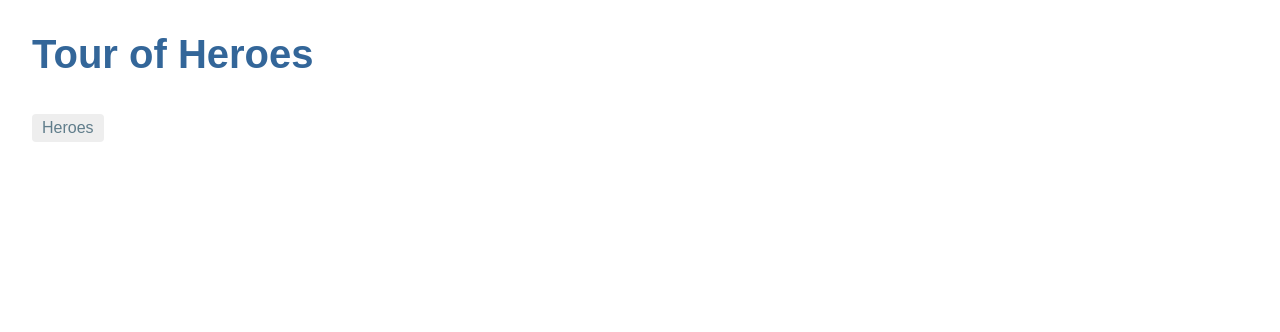
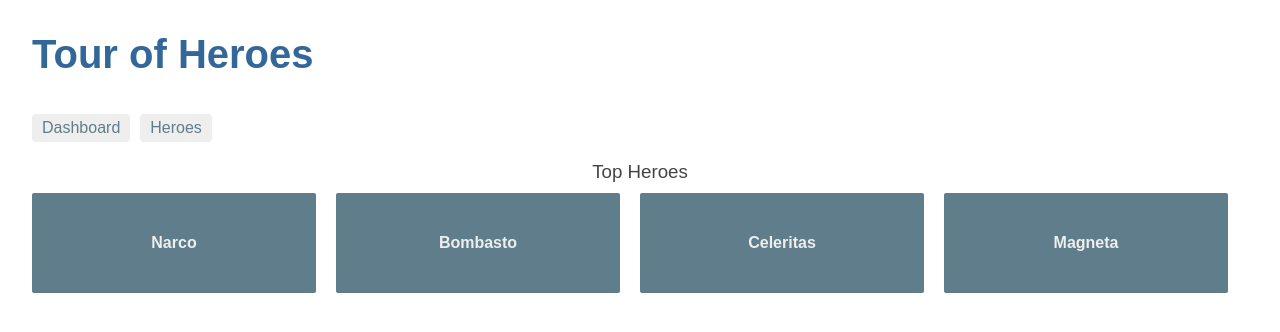
Before and after one commit to lafferjm/vue-tour-of-heroes, a Vue app: page /dashboard in a window 1280 px wide. Shown: the top 332 px of the page. Built offline with nearby package versions, Linux system fonts and the light colour scheme.

Commit message:
dashboard

```diff
--- a/src/App.vue
+++ b/src/App.vue
@@ -2,6 +2,7 @@
   <div>
     <h1>{{ title }}</h1>
     <nav>
+      <router-link to="/dashboard">Dashboard</router-link>
       <router-link to="/heroes">Heroes</router-link>
     </nav>
     <router-view />
--- /dev/null
+++ b/src/components/Dashboard.vue
@@ -0,0 +1,89 @@
+<template>
+  <div>
+    <h3>Top Heroes</h3>
+    <div class="grid grid-pad">
+      <a v-for="hero in heroes" class="col-1-4" v-bind:key="hero.id">
+        <div class="module hero">
+          <h4>{{ hero.name }}</h4>
+        </div>
+      </a>
+    </div>
+  </div>
+</template>
+
+<script>
+import HEROES from '../../mock-heroes';
+
+export default {
+  data: () => {
+    return {
+      heroes: HEROES.slice(1, 5)
+    };
+  }
+}
+</script>
+
+<style scoped>
+[class*='col-'] {
+  float: left;
+  padding-right: 20px;
+  padding-bottom: 20px;
+}
+[class*='col-']:last-of-type {
+  padding-right: 0;
+}
+a {
+  text-decoration: none;
+}
+*, *:after, *:before {
+  -webkit-box-sizing: border-box;
+  -moz-box-sizing: border-box;
+  box-sizing: border-box;
+}
+h3 {
+  text-align: center;
+  margin-bottom: 0;
+}
+h4 {
+  position: relative;
+}
+.grid {
+  margin: 0;
+}
+.col-1-4 {
+  width: 25%;
+}
+.module {
+  padding: 20px;
+  text-align: center;
+  color: #eee;
+  max-height: 120px;
+  min-width: 120px;
+  background-color: #607d8b;
+  border-radius: 2px;
+}
+.module:hover {
+  background-color: #eee;
+  cursor: pointer;
+  color: #607d8b;
+}
+.grid-pad {
+  padding: 10px 0;
+}
+.grid-pad > [class*='col-']:last-of-type {
+  padding-right: 20px;
+}
+@media (max-width: 600px) {
+  .module {
+    font-size: 10px;
+    max-height: 75px; }
+}
+@media (max-width: 1024px) {
+  .grid {
+    margin: 0;
+  }
+  .module {
+    min-width: 60px;
+  }
+}
+</style>
--- a/src/router.js
+++ b/src/router.js
@@ -2,6 +2,7 @@ import Vue from 'vue';
 import Router from 'vue-router';
 
 import Heroes from './components/Heroes';
+import Dashboard from './components/Dashboard';
 
 Vue.use(Router);
 
@@ -9,9 +10,19 @@ export default new Router({
   mode: 'history',
   routes: [
     {
+      path: '',
+      name: 'default',
+      redirect: '/dashboard'
+    },
+    {
       path: '/heroes',
       name: 'heroes',
       component: Heroes
+    },
+    {
+      path: '/dashboard',
+      name: 'dashboard',
+      component: Dashboard
     }
   ]
 });
```
